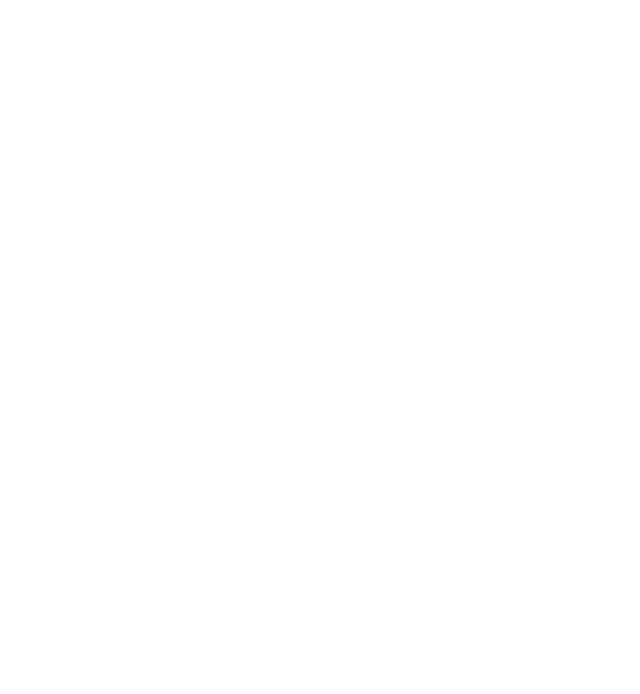
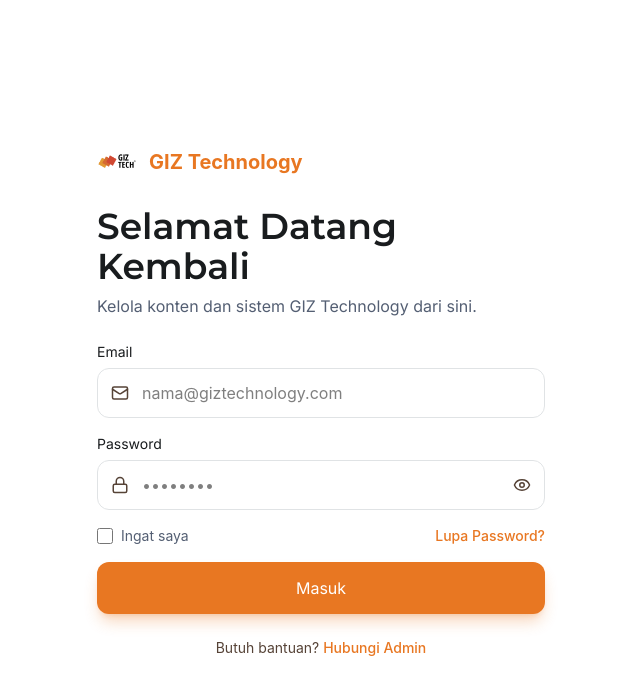
Before and after one commit to imam-mq/fe-giztech-karangtaruna, a React (Vite) app: page /login in a window 1280 px wide. Before the commit this address had no page. Shown: the top 694 px of the page, without its empty margins (23-663 px from the left). Built offline with nearby package versions, Linux system fonts and the light colour scheme.

Commit message:
add login page

```diff
--- /dev/null
+++ b/src/features/auth/pages/LoginPage.jsx
@@ -0,0 +1,151 @@
+import { useState } from "react";
+import { Link } from "react-router-dom";
+import { Mail, Lock, Eye, EyeOff } from "lucide-react";
+import logoUtama from "../../../assets/logos/GIZ Tech logo-01.png";
+import businessTeamGif from "../../../assets/images/business-team.gif";
+
+export default function LoginPage() {
+  const [showPassword, setShowPassword] = useState(false);
+  const [form, setForm] = useState({ email: "", password: "", remember: false });
+
+  const handleChange = (e) => {
+    const { name, value, type, checked } = e.target;
+    setForm((prev) => ({ ...prev, [name]: type === "checkbox" ? checked : value }));
+  };
+
+  const handleSubmit = (e) => {
+    e.preventDefault();
+    // auth api nanti
+    console.log("Login submit:", form);
+  };
+
+  return (
+    <div className="min-h-screen bg-white flex items-center justify-center p-4 md:p-8">
+      <div className="w-full max-w-6xl grid grid-cols-1 lg:grid-cols-2 gap-8 items-center">
+        {/* Left: Form */}
+        <div
+          className="flex flex-col gap-6 w-full max-w-md mx-auto"
+          style={{ animation: "fadeInUp 0.5s ease-out both" }}
+        >
+          <Link to="/" className="flex items-center gap-3">
+            <img src={logoUtama} alt="GIZ Technology" className="h-10 w-auto" />
+            <span className="text-xl font-bold text-primary-container">
+              GIZ Technology
+            </span>
+          </Link>
+
+          <div>
+            <h1 className="font-headline-lg text-3xl md:text-4xl text-on-surface mb-2">
+              Selamat Datang Kembali
+            </h1>
+            <p className="font-body-md text-secondary">
+              Kelola konten dan sistem GIZ Technology dari sini.
+            </p>
+          </div>
+
+          <form onSubmit={handleSubmit} className="flex flex-col gap-4">
+            <div>
+              <label className="block font-label-md text-sm text-on-surface mb-1.5">
+                Email
+              </label>
+              <div className="relative">
+                <Mail
+                  size={18}
+                  className="absolute left-3.5 top-1/2 -translate-y-1/2 text-on-surface-variant"
+                />
+                <input
+                  type="email"
+                  name="email"
+                  value={form.email}
+                  onChange={handleChange}
+                  placeholder="nama@giztechnology.com"
+                  required
+                  className="w-full pl-11 pr-4 py-3 rounded-xl border border-surface-variant focus:border-primary-container focus:ring-2 focus:ring-primary-container/20 outline-none transition-all"
+                />
+              </div>
+            </div>
+
+            <div>
+              <label className="block font-label-md text-sm text-on-surface mb-1.5">
+                Password
+              </label>
+              <div className="relative">
+                <Lock
+                  size={18}
+                  className="absolute left-3.5 top-1/2 -translate-y-1/2 text-on-surface-variant"
+                />
+                <input
+                  type={showPassword ? "text" : "password"}
+                  name="password"
+                  value={form.password}
+                  onChange={handleChange}
+                  placeholder="••••••••"
+                  required
+                  className="w-full pl-11 pr-11 py-3 rounded-xl border border-surface-variant focus:border-primary-container focus:ring-2 focus:ring-primary-container/20 outline-none transition-all"
+                />
+                <button
+                  type="button"
+                  onClick={() => setShowPassword((s) => !s)}
+                  className="absolute right-3.5 top-1/2 -translate-y-1/2 text-on-surface-variant hover:text-on-surface transition-colors"
+                  aria-label={showPassword ? "Sembunyikan password" : "Tampilkan password"}
+                >
+                  {showPassword ? <EyeOff size={18} /> : <Eye size={18} />}
+                </button>
+              </div>
+            </div>
+
+            <div className="flex items-center justify-between text-sm">
+              <label className="flex items-center gap-2 text-secondary cursor-pointer select-none">
+                <input
+                  type="checkbox"
+                  name="remember"
+                  checked={form.remember}
+                  onChange={handleChange}
+                  className="w-4 h-4 rounded border-surface-variant accent-primary-container"
+                />
+                Ingat saya
+              </label>
+              <a
+                href="#"
+                className="text-primary-container font-medium hover:underline"
+              >
+                Lupa Password?
+              </a>
+            </div>
+
+            <button
+              type="submit"
+              className="w-full bg-primary-container text-white font-label-md py-3.5 rounded-xl hover:bg-[#d46618] active:scale-[0.98] transition-all shadow-lg shadow-primary-container/30"
+            >
+              Masuk
+            </button>
+          </form>
+
+          <p className="text-center text-sm text-on-surface-variant">
+            Butuh bantuan?{" "}
+            <a href="#" className="text-primary-container font-medium hover:underline">
+              Hubungi Admin
+            </a>
+          </p>
+        </div>
+
+        {/* Right: Illustration panel */}
+        <div
+          className="hidden lg:flex relative rounded-3xl bg-gradient-to-br from-primary-container to-amber-500 p-10 h-[560px] items-center justify-center overflow-hidden"
+          style={{ animation: "fadeInUp 0.6s ease-out both", animationDelay: "150ms" }}
+        >
+          {/* Dekorasi cloud blur */}
+          <div className="absolute -top-10 -left-10 w-40 h-40 bg-white/20 rounded-full blur-2xl" />
+          <div className="absolute bottom-0 right-0 w-56 h-56 bg-white/20 rounded-full blur-2xl" />
+          <div className="absolute top-1/3 right-8 w-20 h-20 bg-white/10 rounded-full blur-xl" />
+
+          <img
+            src={businessTeamGif}
+            alt="Ilustrasi tim bekerja sama"
+            className="relative z-10 w-full max-w-sm object-contain"
+          />
+        </div>
+      </div>
+    </div>
+  );
+}
--- a/src/routes/AppRouter.jsx
+++ b/src/routes/AppRouter.jsx
@@ -15,6 +15,10 @@
 import ProjectDetailPage from "../features/public/pages/ProjectDetailPage";
 import TestimoniPage from "../features/public/pages/TestimoniPage";
 
+
+// auth
+import LoginPage from "../features/auth/pages/LoginPage";
+
 export default function AppRouter() {
   return (
     <BrowserRouter>
@@ -31,13 +35,11 @@
           <Route path="/portofolio" element={<PortofolioPage />} />
           <Route path="/portofolio/:slug" element={<ProjectDetailPage />} />
           <Route path="/testimoni" element={<TestimoniPage />} />
-
         </Route>
 
+
         {/* login */}
-        <Route element={<ProtectedRoute />}>
-          {/*  */}
-        </Route>
+        <Route path="/login" element={<LoginPage />} />
 
 
         <Route
```
Also changed, not shown: src/features/auth/hooks/useLogin.js (added), src/features/auth/services/authService.js (added), 1 other file (tests, documents, lock files or other folders).
